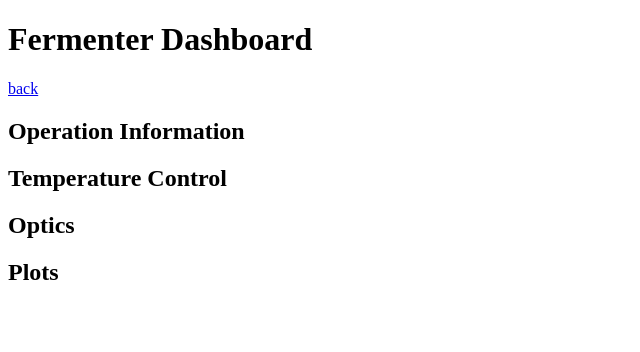
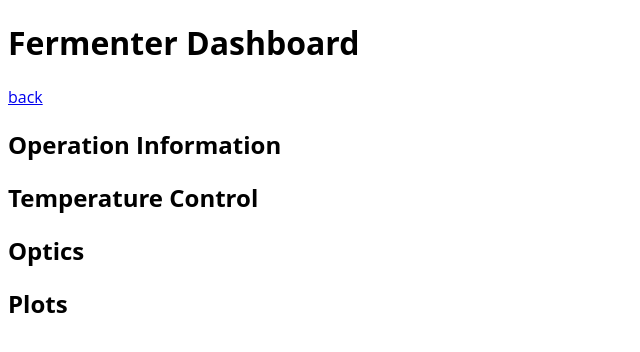
Before and after one commit to ethanjli/fermentor, a Flask app: page / in a window 1280 px wide. Shown: the top 352 px of the page, without its empty margins (0-640 px from the left). Run offline with Flask 2, Linux system fonts and the light colour scheme; some libraries are stand-ins or nearby versions.

Commit message:
Trying to change fonts.

```diff
--- a/static/style.css
+++ b/static/style.css
@@ -1,3 +1,15 @@
+h1 {
+  font-family: Open Sans;
+}
+
+h2 {
+  font-family: Open Sans;
+}
+
+p {
+  font-family: Open Sans;
+}
+
 .plot_container {
   width: 48%;
   float: left;
```
